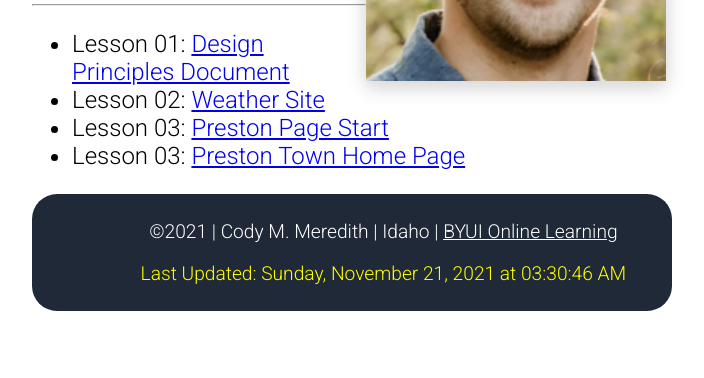
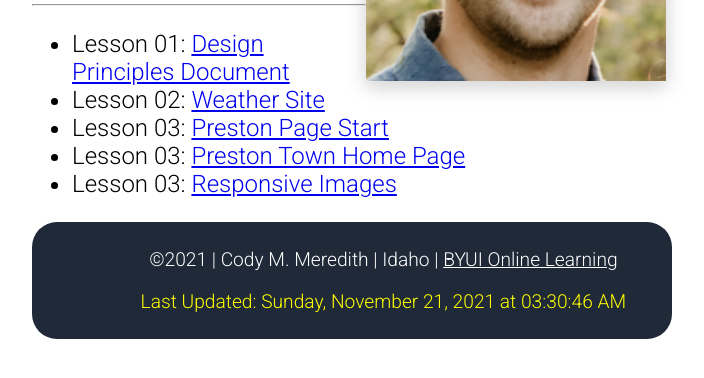
Before and after one commit to CodyMeredith/codymeredith.github.io, a plain HTML site: page index.html in a window 1280 px wide. Shown: the part 316-694 px from the top of the page, without its empty margins (288-992 px from the left). Drawn offline with Linux system fonts and the light colour scheme.

Commit message:
Added link to the newest assignment

```diff
--- a/index.html
+++ b/index.html
@@ -24,6 +24,7 @@
     <li>Lesson 02: <a href="lesson2/index.html">Weather Site</a></li>
     <li>Lesson 03: <a href="weather/preston.html">Preston Page Start</a></li>
     <li>Lesson 03: <a href="weather/preston.html">Preston Town Home Page</a></li>
+    <li>Lesson 03: <a href="weather/preston.html">Responsive Images</a></li>
   </ul>
   <footer class="footer_info">
     <div class="indented">
--- a/weather/js/windchill.js
+++ b/weather/js/windchill.js
@@ -5,6 +5,4 @@ let wind = document.getElementById("windSpeed").innerText;
 
 f = Math.round(35.74 + 0.6215 * temperature - 35.75 * (Math.pow(wind, 0.16)) + 0.4275 * temperature * (Math.pow(wind, 0.16)));
 
-// console.log(temperature, wind);
-
 document.getElementById("windChill").innerText = f;
```
